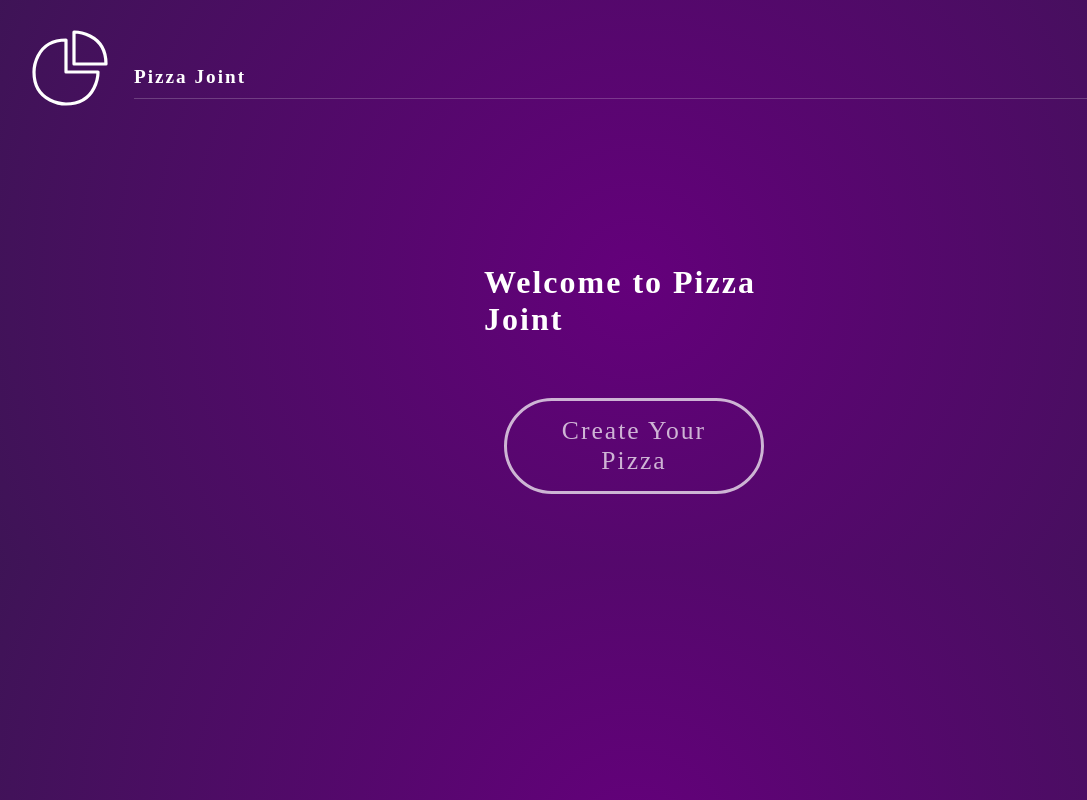
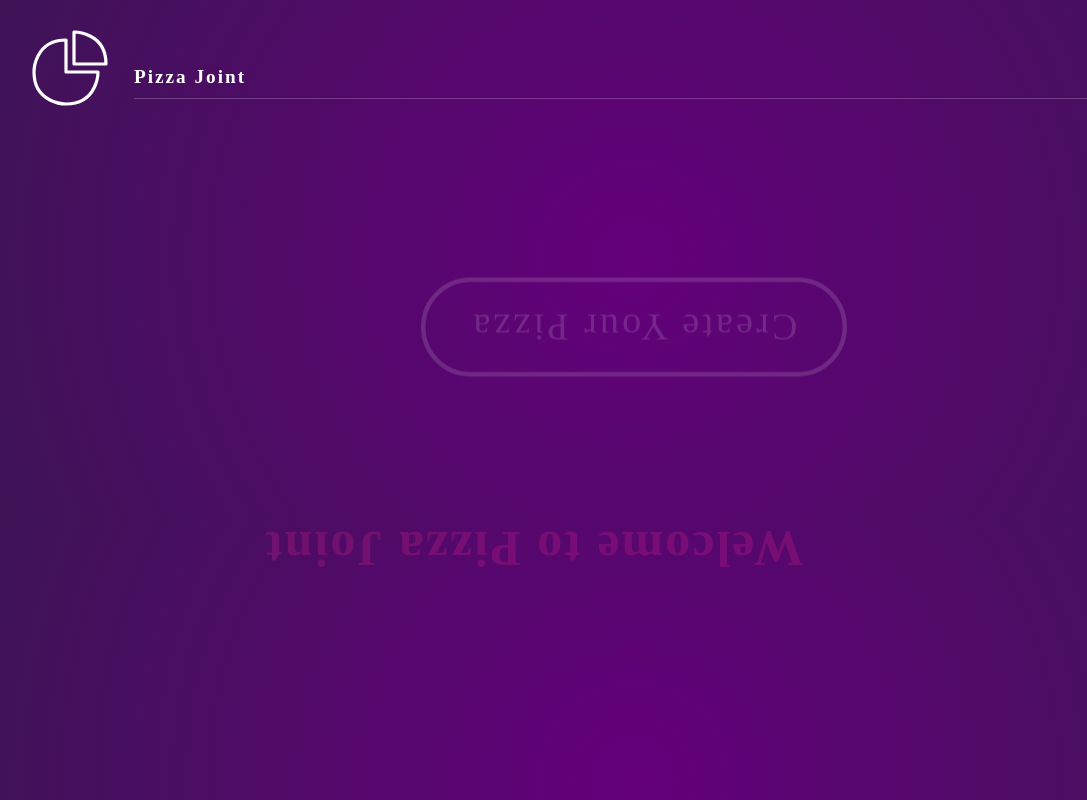
Before and after one commit to RenanTRS/framer-motion, a React (Vite) app: page / in a window 1280 px wide. Shown: the whole page, without its empty margins (6-1093 px from the left). Built offline with nearby package versions, Linux system fonts and the light colour scheme; a web font is replaced by a local one.

Commit message:
add: animations

```diff
--- a/package.json
+++ b/package.json
@@ -9,6 +9,7 @@
     "preview": "vite preview"
   },
   "dependencies": {
+    "framer-motion": "^7.3.2",
     "react": "^18.2.0",
     "react-dom": "^18.2.0",
     "react-router-dom": "^6.3.0",
--- a/src/pages/Home/Home.module.scss
+++ b/src/pages/Home/Home.module.scss
@@ -1,12 +1,11 @@
 .home {
+    text-align: center;
+    max-width: 800px !important;
+
     h2 {
         font-size: 2em;
         margin-bottom: 30px;
     }
-    /* .container {
-        text-align: center;
-        max-width: 800px;
-    } */
     button {
         color: white;
         padding: 15px 30px;
--- a/src/pages/Home/index.tsx
+++ b/src/pages/Home/index.tsx
@@ -1,17 +1,35 @@
 import { Link } from 'react-router-dom';
 import style from './Home.module.scss'
+import {motion} from 'framer-motion'
 
 export const Home = () => {
   return (
-    <div className={`${style.home} container`}>
-      <h2>
+    <motion.div className={`${style.home} container`}
+      animate={{
+        rotateZ: 180,
+        opacity: 0.2,
+        marginTop: 200
+      }}
+    >
+      <motion.h2
+        animate={{
+          fontSize: '50px',
+          color: '#ff2994',
+          x: 100,
+          y: -100
+        }}
+      >
         Welcome to Pizza Joint
-      </h2>
+      </motion.h2>
       <Link to="/base">
-        <button>
+        <motion.button
+          animate={{
+            scale: 1.5
+          }}
+        >
           Create Your Pizza
-        </button>
+        </motion.button>
       </Link>
-    </div>
+    </motion.div>
   )
 }
```
